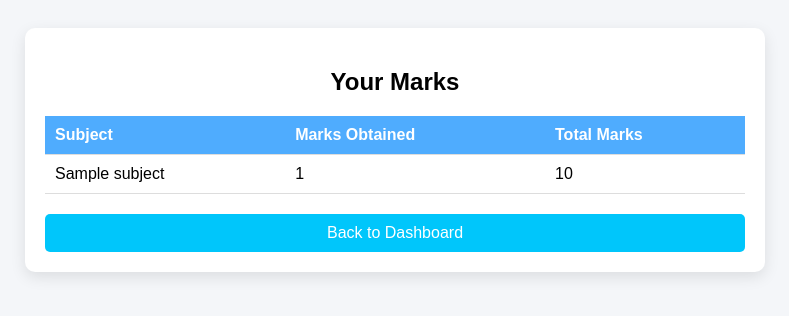
After one commit to M-Swathi22/Student-Management-System-Django, a Django app: template sms_project/sms_app/templates/student_marks.html in a window 1280 px wide. The commit adds this page. Shown: the top 316 px of the page, without its empty margins (245-1034 px from the left). Run offline with Django 5.2, Linux system fonts and the light colour scheme; the template is opened without the code that fills it: values that come from a table or form of the project are taken from there, others are empty; tables that the repository leaves empty hold one stand-in row (values such as "Sample post").

Commit message:
Added student marks and attendance pages with dashboard navigation

```diff
--- a/sms_project/sms_app/admin.py
+++ b/sms_project/sms_app/admin.py
@@ -1,6 +1,8 @@
 from django.contrib import admin
-from .models import Student, Course, Subject
+from .models import Student, Course, Subject, Marks, Attendance
 
 admin.site.register(Student)
 admin.site.register(Course)
 admin.site.register(Subject)
+admin.site.register(Marks)
+admin.site.register(Attendance)
--- a/sms_project/sms_app/models.py
+++ b/sms_project/sms_app/models.py
@@ -29,3 +29,21 @@ class Subject(models.Model):
 
     def __str__(self):
         return self.name
+
+class Marks(models.Model):
+    student = models.ForeignKey(Student, on_delete=models.CASCADE)
+    subject = models.ForeignKey(Subject, on_delete=models.CASCADE)
+    marks_obtained = models.IntegerField()
+    total_marks = models.IntegerField(default=100)
+
+    def __str__(self):
+        return f"{self.student.name} - {self.subject.name}"
+
+class Attendance(models.Model):
+    student = models.ForeignKey(Student, on_delete=models.CASCADE)
+    subject = models.ForeignKey(Subject, on_delete=models.CASCADE)
+    date = models.DateField(auto_now_add=True)
+    status = models.CharField(max_length=10, choices=(('Present','Present'),('Absent','Absent')))
+
+    def __str__(self):
+        return f"{self.student.name} - {self.subject.name} - {self.status}"
--- /dev/null
+++ b/sms_project/sms_app/templates/student_marks.html
@@ -0,0 +1,85 @@
+<!DOCTYPE html>
+<html>
+<head>
+    <title>Student Marks</title>
+    <style>
+        body {
+            font-family: Arial, sans-serif;
+            background: #f4f6f9;
+            padding: 20px;
+        }
+
+        .container {
+            max-width: 700px;
+            margin: auto;
+            background: white;
+            padding: 20px;
+            border-radius: 10px;
+            box-shadow: 0 5px 15px rgba(0,0,0,0.1);
+        }
+
+        h2 {
+            text-align: center;
+            margin-bottom: 20px;
+        }
+
+        table {
+            width: 100%;
+            border-collapse: collapse;
+        }
+
+        th, td {
+            padding: 10px;
+            text-align: left;
+            border-bottom: 1px solid #ddd;
+        }
+
+        th {
+            background: #4facfe;
+            color: white;
+        }
+
+        tr:hover {
+            background: #f1f1f1;
+        }
+
+        .back-btn {
+            display: block;
+            margin-top: 20px;
+            text-align: center;
+            text-decoration: none;
+            background: #00c6fb;
+            color: white;
+            padding: 10px;
+            border-radius: 5px;
+        }
+    </style>
+</head>
+<body>
+
+<div class="container">
+    <h2>Your Marks</h2>
+    {% if marks %}
+    <table>
+        <tr>
+            <th>Subject</th>
+            <th>Marks Obtained</th>
+            <th>Total Marks</th>
+        </tr>
+        {% for mark in marks %}
+        <tr>
+            <td>{{ mark.subject.name }}</td>
+            <td>{{ mark.marks_obtained }}</td>
+            <td>{{ mark.total_marks }}</td>
+        </tr>
+        {% endfor %}
+    </table>
+    {% else %}
+    <p style="text-align:center; color: #555;">No marks available yet.</p>
+    {% endif %}
+
+    <a href="{% url 'student_dashboard' %}" class="back-btn">Back to Dashboard</a>
+</div>
+
+</body>
+</html>
--- a/sms_project/sms_app/urls.py
+++ b/sms_project/sms_app/urls.py
@@ -5,4 +5,7 @@ urlpatterns = [
     path('login/', views.student_login, name='student_login'),
     path('dashboard/', views.student_dashboard, name='student_dashboard'),
     path('logout/', views.student_logout, name='student_logout'),
+    path('marks/', views.student_marks, name='student_marks'),
+    path('attendance/', views.student_attendance, name='student_attendance'),
+
 ]
```
Also changed, not shown: sms_project/sms_app/templates/student_attendance.html (added, +85 -0 lines), sms_project/sms_app/templates/student_dashboard.html (+24 -9 lines), sms_project/sms_app/views.py (+21 -0 lines), sms_project/sms_app/migrations/0003_attendance_marks.py (added).
